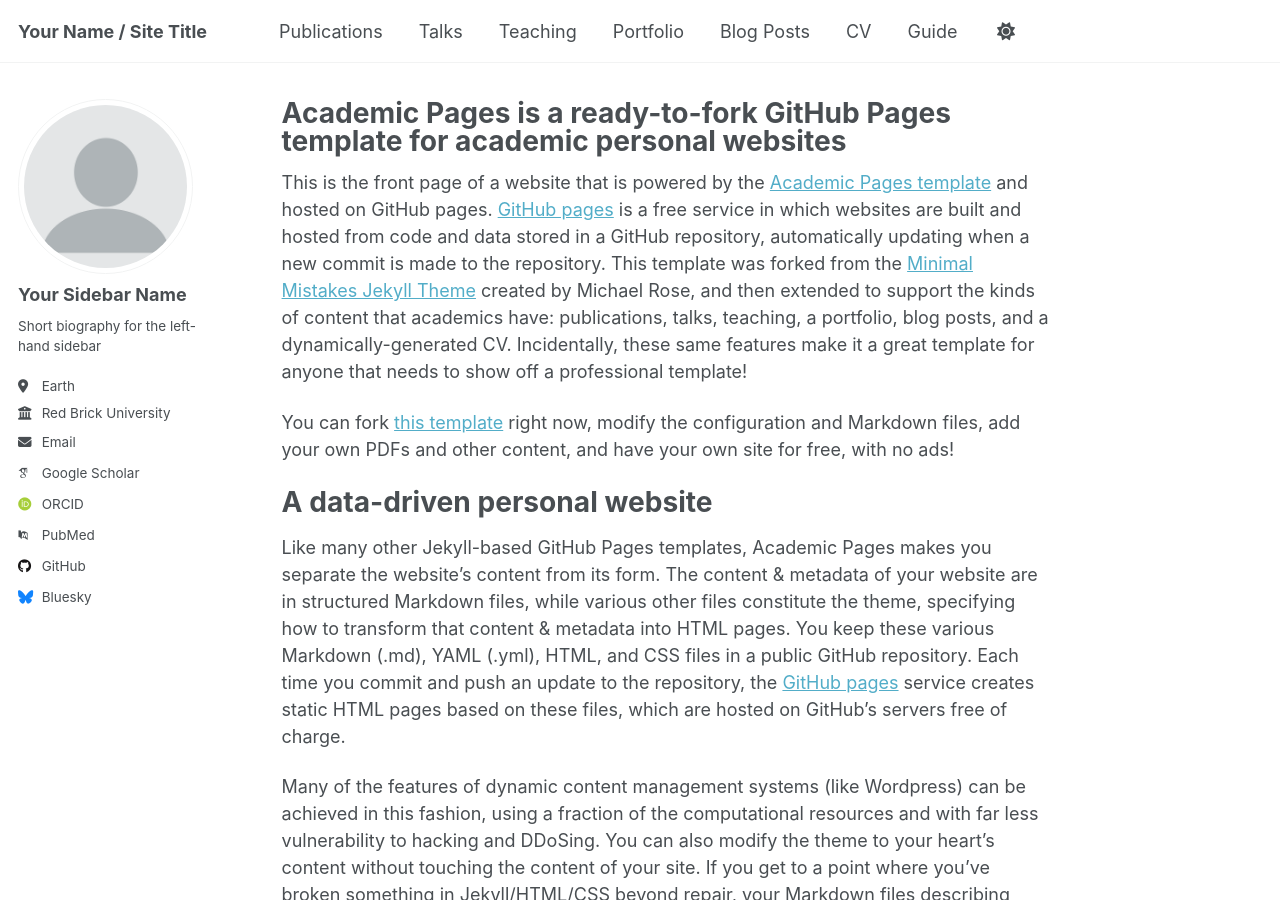
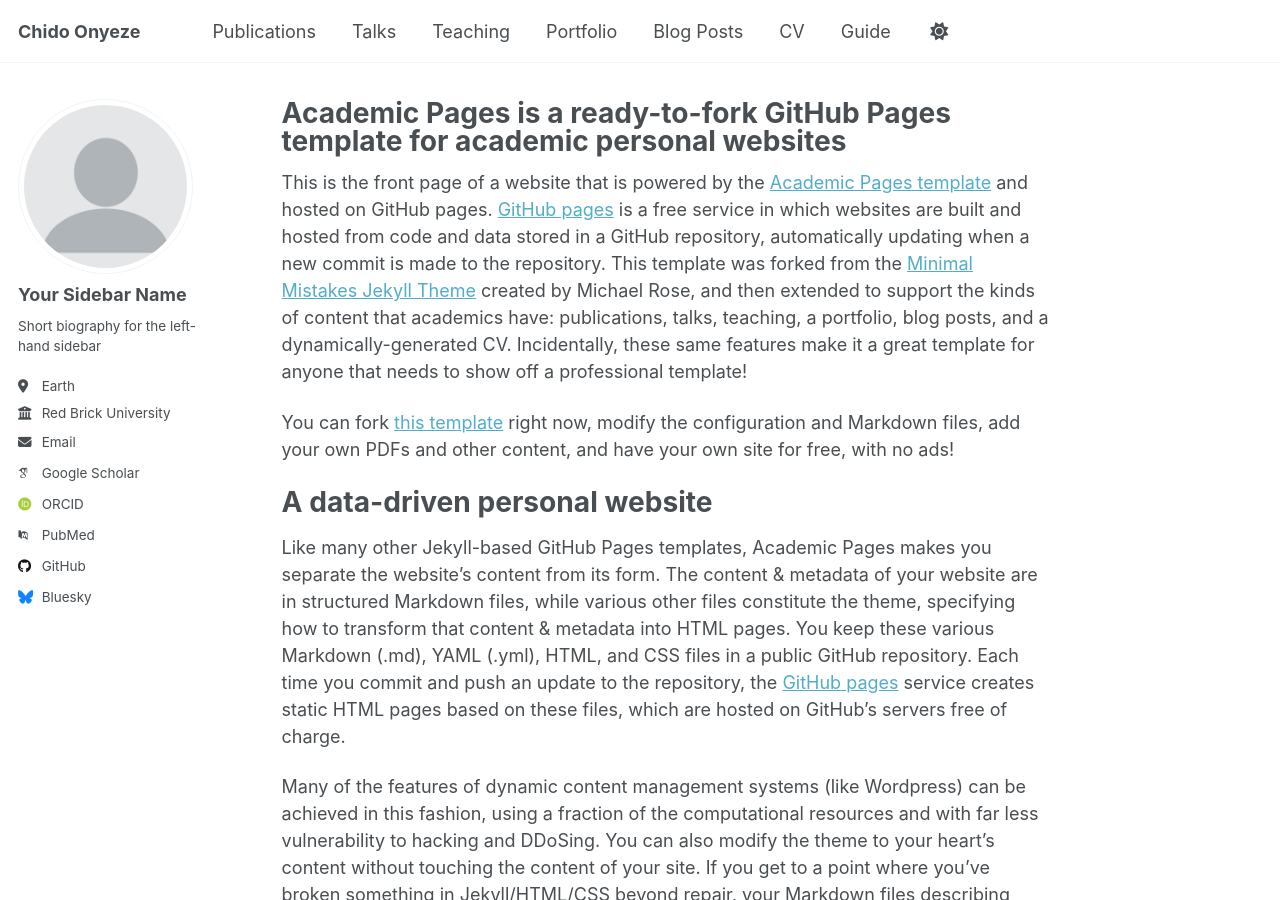
Before and after one commit to ChidoAOnyeze/chidoaonyeze.github.io, a Jekyll site: the page built from _pages/about.md, in a window 1280 px wide and 900 px high. Built offline with Jekyll 4.4.1, drawn with Linux system fonts in a browser that asks for light colours; some web fonts are replaced; a script that is not in the unit is left out.

Commit message:
Update _config.yml

```diff
--- a/_config.yml
+++ b/_config.yml
@@ -9,7 +9,7 @@
 # Basic Site Settings
 locale                   : "en-US"
 site_theme               : "default" # Currently available options are "default", "air"
-title                    : "Your Name / Site Title"
+title                    : "Chido Onyeze"
 title_separator          : "-"
 name                     : &name "Your Name"
 description              : &description "personal description"
```
